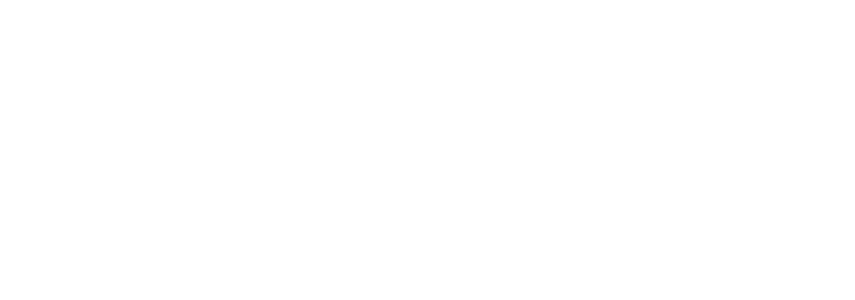
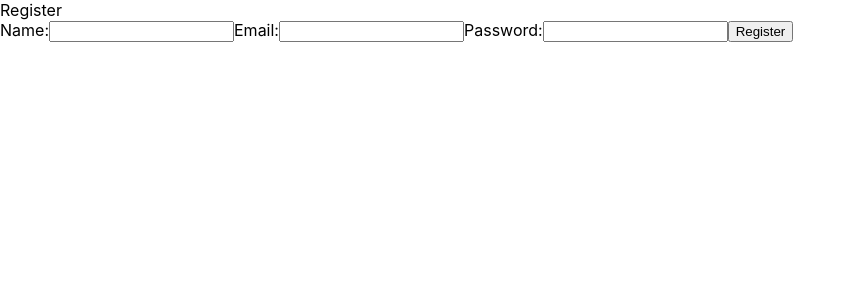
Before and after one commit to khabizat/Talkie, a React (Create React App) app in the folder client/: page /register in a window 1280 px wide. Shown: the top 300 px of the page, without its empty margins (0-855 px from the left). Built offline with nearby package versions, Linux system fonts and the light colour scheme.

Commit message:
go to home page after registeration

```diff
--- a/client/src/App.js
+++ b/client/src/App.js
@@ -7,6 +7,7 @@ import {
 } from "react-router-dom";
 import Navbar from "./components/Navbar";
 import Login from "./components/Login";
+import Register from "./components/Register";
 
 function App() {
   return (
@@ -19,6 +20,9 @@ function App() {
         <Route exact path="/login">
           <Login />
         </Route>
+        <Route exact path="/register">
+          <Register />
+        </Route>
       </Switch>
     </Router>
   );
--- a/client/src/components/Navbar.js
+++ b/client/src/components/Navbar.js
@@ -6,10 +6,14 @@ function Navbar() {
   const handleLoginButton = () => {
     history.push("/login");
   };
+
+  const handleRegisterButton = () => {
+    history.push("/register");
+  };
   return (
     <nav>
       <button onClick={handleLoginButton}>Login</button>
-      <button>Register</button>
+      <button onClick={handleRegisterButton}>Register</button>
     </nav>
   );
 }
--- /dev/null
+++ b/client/src/components/Register.js
@@ -0,0 +1,48 @@
+import React, { useState } from "react";
+import { useHistory } from "react-router-dom";
+const axios = require("axios");
+
+export default function Register() {
+  const [name, setName] = useState("");
+  const [email, setEmail] = useState("");
+  const [password, setPassword] = useState("");
+
+  const history = useHistory();
+
+  const handleRegisterButton = (e) => {
+    e.preventDefault();
+
+    const UserInfo = {
+      name,
+      email,
+      password,
+    };
+
+    axios
+      .post("http://localhost:8080/auth/register", UserInfo)
+      .then((response) => {
+        history.push("/");
+      })
+      .catch((error) => {
+        console.log(error);
+      });
+  };
+
+  return (
+    <>
+      <div>Register</div>
+      <form>
+        <label>Name:</label>
+        <input type="text" onChange={(e) => setName(e.target.value)}></input>
+        <lable>Email:</lable>
+        <input type="text" onChange={(e) => setEmail(e.target.value)}></input>
+        <lable>Password:</lable>
+        <input
+          type="text"
+          onChange={(e) => setPassword(e.target.value)}
+        ></input>
+        <button onClick={handleRegisterButton}>Register</button>
+      </form>
+    </>
+  );
+}
```
Also changed, not shown: 1 other file (tests, documents, lock files or other folders).
